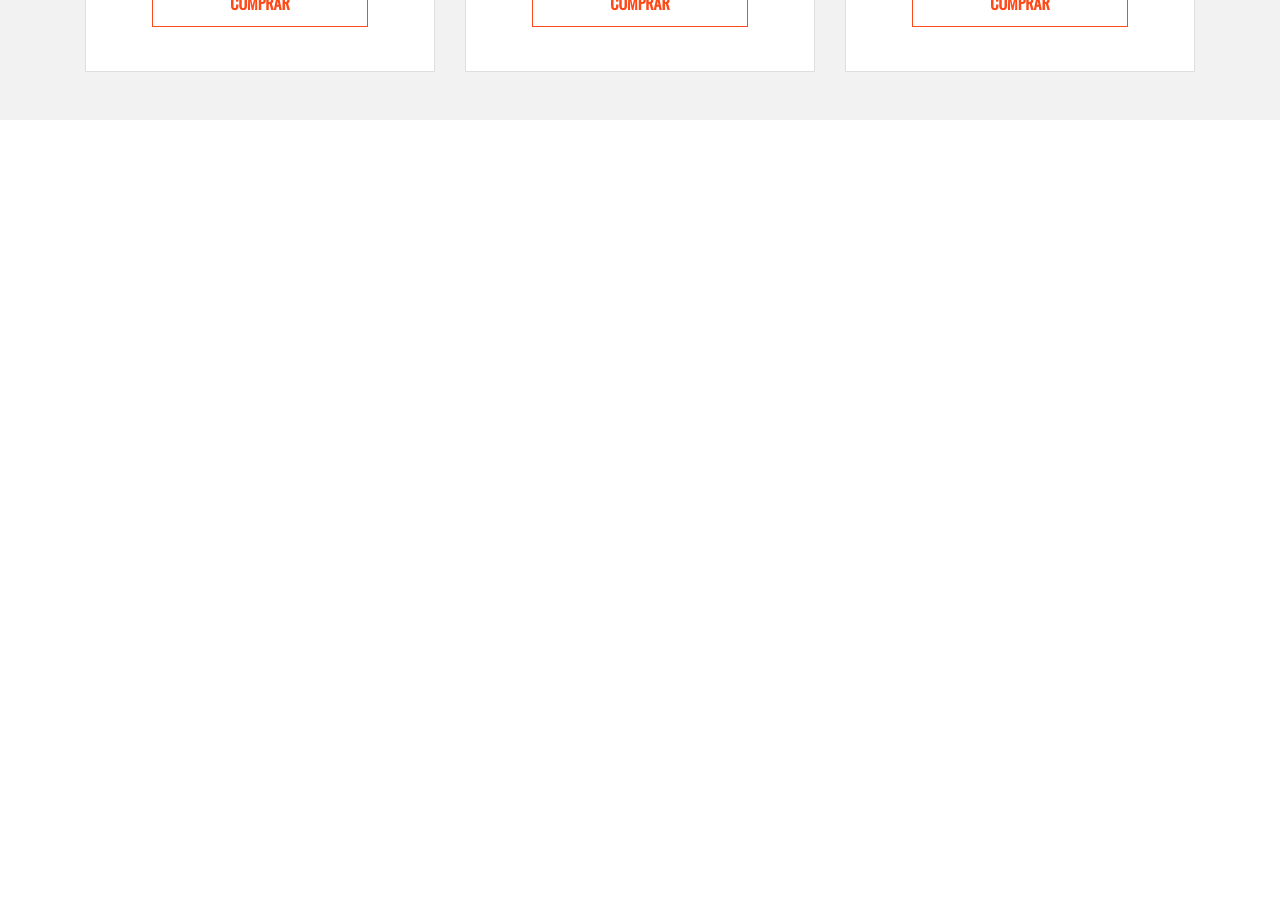
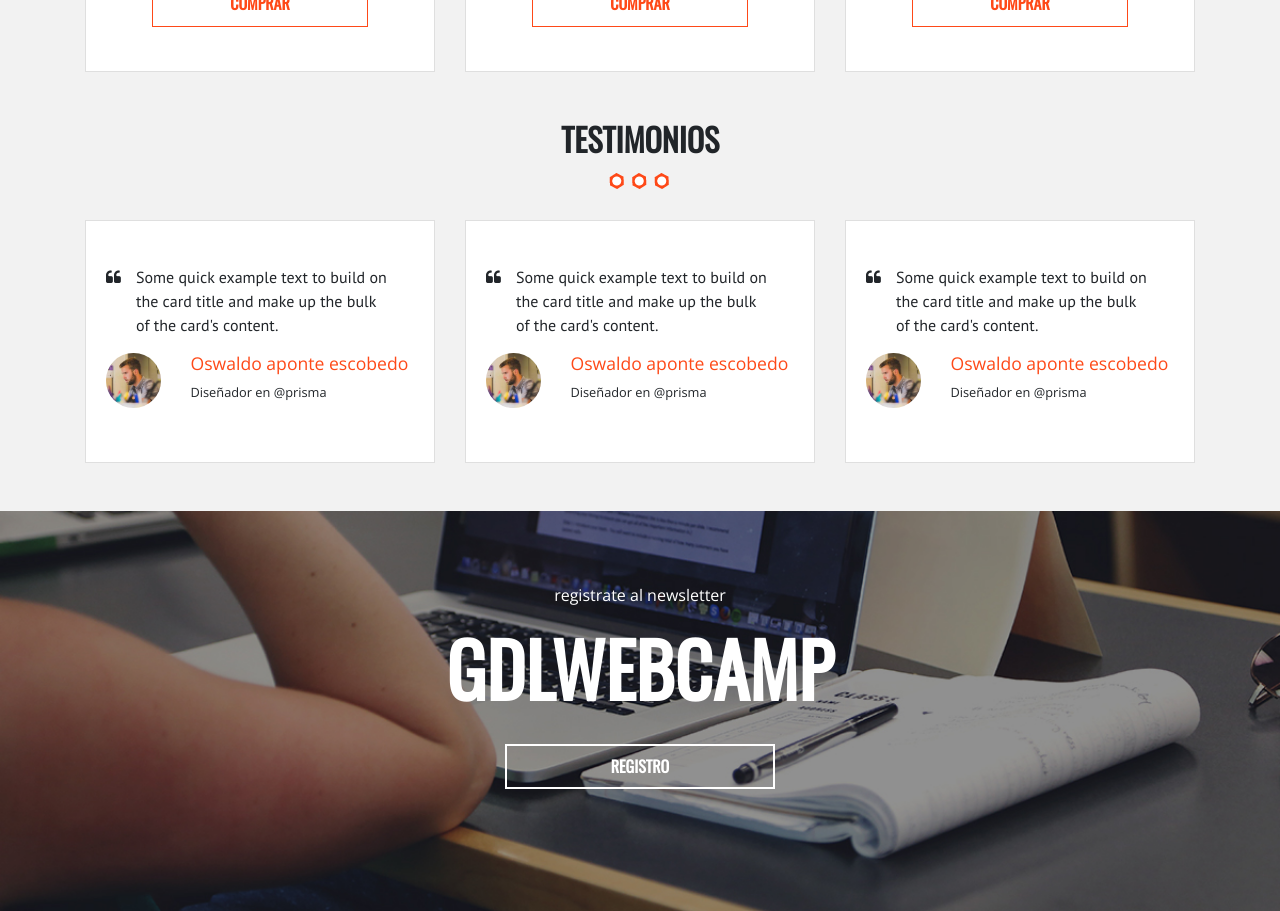
Before and after one commit to josheSD/Udemy-Project, an Angular app: page / in a window 1280 px wide. Shown: the part 3420-4331 px from the top of the page. Before the commit the page ends 3540 px from the top, so only its background shows below. Built offline with nearby package versions, Linux system fonts and the light colour scheme.

Commit message:
terminado de testimonio y registro

```diff
--- a/src/app/components/home/home.component.css
+++ b/src/app/components/home/home.component.css
@@ -182,3 +182,74 @@ li {
     color: white;
     transition: all .3s ease;
 }
+
+
+/* sexto section mapa*/
+
+
+/* septimo section testimonios */
+
+.testimonios {
+    background-color: #F2F2F2;
+}
+
+.testimonios .card {
+    transition: none;
+}
+
+.testimonios .card:hover {
+    transform: scale(1);
+    border: 1px solid grey;
+    box-shadow: none;
+}
+
+h6 {
+    font-size: 1.1em;
+    color: #fe4918;
+}
+
+h6+p {
+    font-size: 0.8em;
+}
+
+.my-testi-text {
+    font-size: 1em;
+    font-family: 'PT Sans', sans-serif;
+}
+
+
+/* octavo section registro*/
+
+.registro {
+    background-image: url(../../../assets/img/bg-inscribir.jpg);
+    background-position: top center;
+    background-size: cover;
+    width: 100%;
+    height: 400px;
+}
+
+p+h5 {
+    font-size: 5.8vw;
+    font-weight: bold;
+    font-family: 'Oswald', sans-serif;
+}
+
+h5+.my-outle-btn {
+    width: 50%;
+    height: 45px;
+    border: 2px solid white;
+    background-color: transparent;
+    color: white;
+    border-radius: 0px;
+    text-transform: uppercase;
+    font-family: 'Oswald', sans-serif;
+    font-weight: bold;
+    padding-top: 8px;
+}
+
+h5+.my-outle-btn:hover {
+    background-color: #fe4918;
+    color: white;
+    transition: all .3s ease;
+    border-color: #fe4918;
+}
--- a/src/app/components/home/home.component.html
+++ b/src/app/components/home/home.component.html
@@ -205,3 +205,112 @@
         </div>
     </div>
 </section>
+
+<section class="mapa">
+    <div class="row">
+        <div class="col-12">
+
+        </div>
+    </div>
+</section>
+
+
+<section class="testimonios">
+    <div class="container">
+        <div class="row ">
+            <div class="col-12 text-center">
+                <h2 class="font-weight-bold">Testimonios </h2>
+                <img src="../../../assets/img/separador.png" alt="">
+            </div>
+        </div>
+
+        <div class="row pt-2 pb-5">
+            <div class="col-12 col-md-4">
+                <div class="card mt-3">
+                    <div class="card-body my-4">
+                        <div class="row">
+                            <div class="col-1">
+                                <i class="fa fa-quote-left"></i>
+                            </div>
+                            <div class="col-10">
+                                <p class="my-testi-text">Some quick example text to build on the card title and make up the bulk of the card's content.</p>
+                            </div>
+                        </div>
+                        <div class="row">
+                            <div class="col-3">
+                                <img class="img-fluid rounded-circle" src="../../../assets/img/testimonial.jpg" alt="Card image cap">
+                            </div>
+                            <div class="col-9">
+                                <h6>Oswaldo aponte escobedo</h6>
+                                <p>Diseñador en @prisma</p>
+                            </div>
+                        </div>
+                    </div>
+                </div>
+            </div>
+            <div class="col-12 col-md-4">
+                <div class="card mt-3">
+                    <div class="card-body my-4">
+                        <div class="row">
+                            <div class="col-1">
+                                <i class="fa fa-quote-left"></i>
+                            </div>
+                            <div class="col-10">
+                                <p class="my-testi-text">Some quick example text to build on the card title and make up the bulk of the card's content.</p>
+                            </div>
+                        </div>
+                        <div class="row">
+                            <div class="col-3">
+                                <img class="img-fluid rounded-circle" src="../../../assets/img/testimonial.jpg" alt="Card image cap">
+                            </div>
+                            <div class="col-9">
+                                <h6>Oswaldo aponte escobedo</h6>
+                                <p>Diseñador en @prisma</p>
+                            </div>
+                        </div>
+                    </div>
+
+                </div>
+            </div>
+            <div class="col-12 col-md-4">
+                <div class="card mt-3">
+                    <div class="card-body my-4">
+                        <div class="row">
+                            <div class="col-1">
+                                <i class="fa fa-quote-left"></i>
+                            </div>
+                            <div class="col-10">
+                                <p class="my-testi-text">Some quick example text to build on the card title and make up the bulk of the card's content.</p>
+                            </div>
+                        </div>
+                        <div class="row">
+                            <div class="col-3">
+                                <img class="img-fluid rounded-circle" src="../../../assets/img/testimonial.jpg" alt="Card image cap">
+                            </div>
+                            <div class="col-9">
+                                <h6>Oswaldo aponte escobedo</h6>
+                                <p>Diseñador en @prisma</p>
+                            </div>
+                        </div>
+                    </div>
+                </div>
+            </div>
+        </div>
+    </div>
+</section>
+
+<section class="registro">
+    <div class="container">
+        <div class="row pt-5">
+            <div class="col-12 text-center">
+                <div class="row pt-4 justify-content-md-center">
+                    <div class="col-12 col-md-6">
+                        <p class="text-white">registrate al newsletter</p>
+                        <h5 class="text-white ">GDLWEBCAMP</h5>
+                        <a href="" class="btn my-outle-btn mt-4">Registro</a>
+                    </div>
+                </div>
+            </div>
+        </div>
+    </div>
+</section>
```
